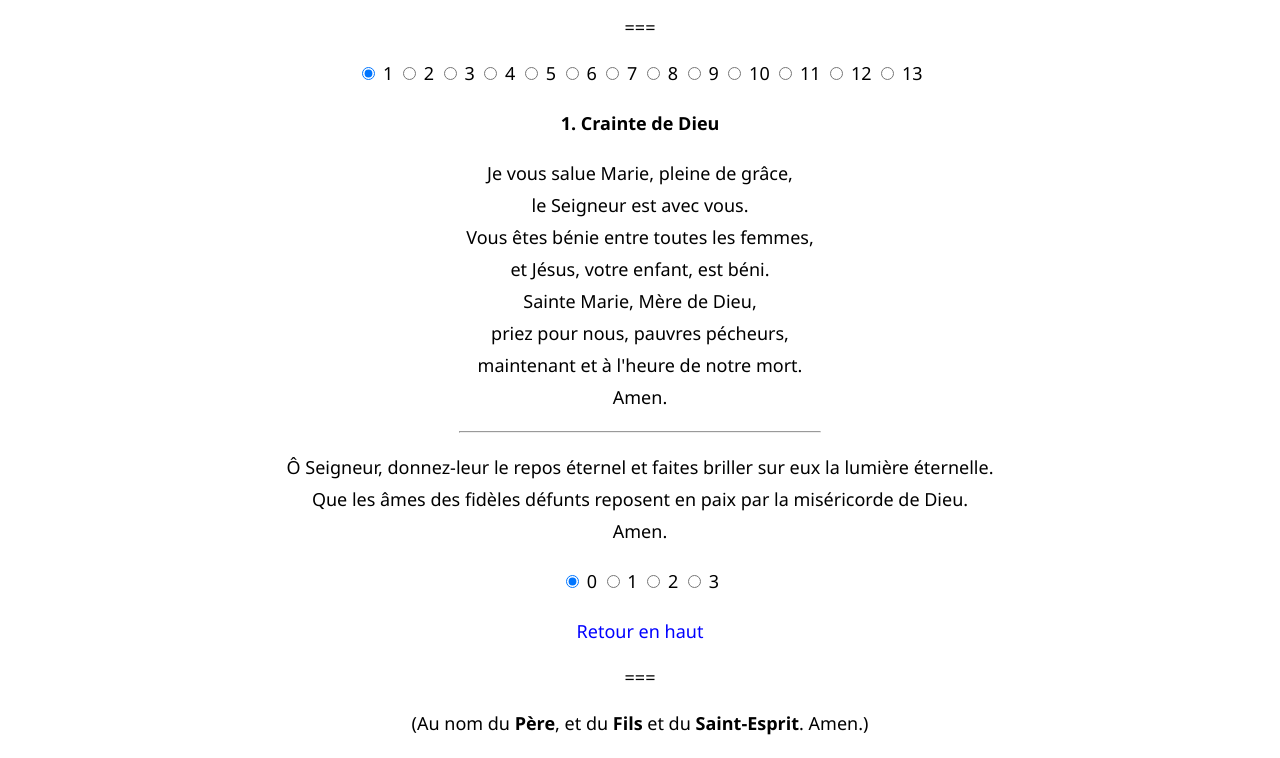
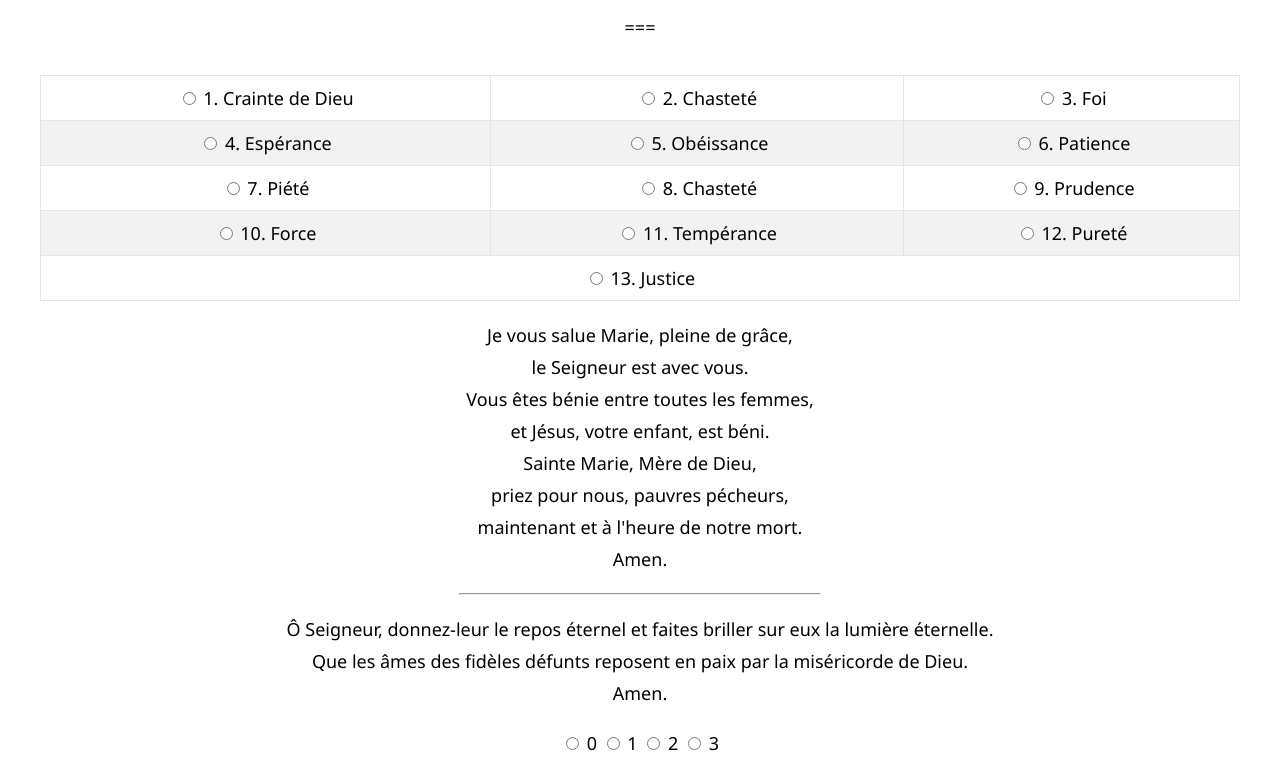
Before and after one commit to Lukam90/Lukam90.github.io, a website: page prieres/ch-ames.html in a window 1280 px wide. Shown: the part 2146-2904 px from the top of the page. Drawn offline with Linux system fonts and the light colour scheme.

Commit message:
MAJ R C-Ames > Tableau

```diff
--- a/prieres/ch-ames.html
+++ b/prieres/ch-ames.html
@@ -247,50 +247,82 @@ pour glorifier Dieu en vue du Salut de toutes les âmes.
 </div>
 
 
-<p>
+<!-- Macro -->
 
-    <input type="radio" name="rd_niveaux" id="nv1" onclick="majNiveau('1');" />
-    <label for="nv1">1</label>
 
-    <input type="radio" name="rd_niveaux" id="nv2" onclick="majNiveau('2');" />
-    <label for="nv2">2</label>
 
-    <input type="radio" name="rd_niveaux" id="nv3" onclick="majNiveau('3');" />
-    <label for="nv3">3</label>
+<!-- Tableau -->
 
-    <input type="radio" name="rd_niveaux" id="nv4" onclick="majNiveau('4');" />
-    <label for="nv4">4</label>
+<p class="tab-responsive">
+    <table>
+        <tr>
+            <td>
+<input type="radio" name="rd_niveaux" id="nv1" onclick="resetButtons();" />
+<label for="nv1">1. Crainte de Dieu</label>
+</td>
+            <td>
+<input type="radio" name="rd_niveaux" id="nv2" onclick="resetButtons();" />
+<label for="nv2">2. Chasteté</label>
+</td>
+            <td>
+<input type="radio" name="rd_niveaux" id="nv3" onclick="resetButtons();" />
+<label for="nv3">3. Foi</label>
+</td>
+        </tr>
 
-    <input type="radio" name="rd_niveaux" id="nv5" onclick="majNiveau('5');" />
-    <label for="nv5">5</label>
+        <tr>
+            <td>
+<input type="radio" name="rd_niveaux" id="nv4" onclick="resetButtons();" />
+<label for="nv4">4. Espérance</label>
+</td>
+            <td>
+<input type="radio" name="rd_niveaux" id="nv5" onclick="resetButtons();" />
+<label for="nv5">5. Obéissance</label>
+</td>
+            <td>
+<input type="radio" name="rd_niveaux" id="nv6" onclick="resetButtons();" />
+<label for="nv6">6. Patience</label>
+</td>
+        </tr>
 
-    <input type="radio" name="rd_niveaux" id="nv6" onclick="majNiveau('6');" />
-    <label for="nv6">6</label>
+        <tr>
+            <td>
+<input type="radio" name="rd_niveaux" id="nv7" onclick="resetButtons();" />
+<label for="nv7">7. Piété</label>
+</td>
+            <td>
+<input type="radio" name="rd_niveaux" id="nv8" onclick="resetButtons();" />
+<label for="nv8">8. Chasteté</label>
+</td>
+            <td>
+<input type="radio" name="rd_niveaux" id="nv9" onclick="resetButtons();" />
+<label for="nv9">9. Prudence</label>
+</td>
+        </tr>
 
-    <input type="radio" name="rd_niveaux" id="nv7" onclick="majNiveau('7');" />
-    <label for="nv7">7</label>
+        <tr>
+            <td>
+<input type="radio" name="rd_niveaux" id="nv10" onclick="resetButtons();" />
+<label for="nv10">10. Force</label>
+</td>
+            <td>
+<input type="radio" name="rd_niveaux" id="nv11" onclick="resetButtons();" />
+<label for="nv11">11. Tempérance</label>
+</td>
+            <td>
+<input type="radio" name="rd_niveaux" id="nv12" onclick="resetButtons();" />
+<label for="nv12">12. Pureté</label>
+</td>
+        </tr>
 
-    <input type="radio" name="rd_niveaux" id="nv8" onclick="majNiveau('8');" />
-    <label for="nv8">8</label>
-
-    <input type="radio" name="rd_niveaux" id="nv9" onclick="majNiveau('9');" />
-    <label for="nv9">9</label>
-
-    <input type="radio" name="rd_niveaux" id="nv10" onclick="majNiveau('10');" />
-    <label for="nv10">10</label>
-
-    <input type="radio" name="rd_niveaux" id="nv11" onclick="majNiveau('11');" />
-    <label for="nv11">11</label>
-
-    <input type="radio" name="rd_niveaux" id="nv12" onclick="majNiveau('12');" />
-    <label for="nv12">12</label>
-
-    <input type="radio" name="rd_niveaux" id="nv13" onclick="majNiveau('13');" />
-    <label for="nv13">13</label>
-
+        <tr>
+            <td colspan="3">
+<input type="radio" name="rd_niveaux" id="nv13" onclick="resetButtons();" />
+<label for="nv13">13. Justice</label>
+</td>
+        </tr>
+    </table>
 </p>
-
-<p id="niveau" class="gras">1. Crainte de Dieu</p>
 
 <p class="fr">
 Je vous salue Marie, pleine de grâce,<br>
--- a/public/css/prieres.css
+++ b/public/css/prieres.css
@@ -109,6 +109,10 @@ table tr:nth-child(even) {
     padding-top: 20px;
 }
 
+.tab-responsive {
+    overflow-x: auto;
+}
+
 .texte-gauche {
     text-align: left;
 }
--- a/public/js/chapelets/ch-ames.js
+++ b/public/js/chapelets/ch-ames.js
@@ -1,43 +1,11 @@
 /* Eléments */
 
-const rdNiveaux = $name("rd_niveaux");
-
-const btnPremier = rdNiveaux[0];
+const btnPremier = $("#nv1");
 
 const basePremier = $("#base_trio_1");
 const nvPremier = $("#nv_trio_1");
 
-const pNiveau = $("#niveau");
-
-/* Variables */
-
-const niveaux = [
-    "1. Crainte de Dieu", "2. Chasteté", "3. Foi",
-    "4. Espérance", "5. Obéissance", "6. Patience",
-    "7. Piété", "8. Chasteté", "9. Prudence",
-    "10. Force", "11. Tempérance", "12. Pureté",
-    "13. Justice"
-];
-
-let index = 0;
-let niveau = "";
-
 /* Fonctions */
-
-resetAll();
-
-// MAJ du niveau
-
-function majNiveau(number)
-{
-    index = parseInt(number) - 1;
-
-    niveau = niveaux[index];
-
-    pNiveau.textContent = niveau;
-
-    resetButtons();
-}
 
 // Réinitialisation des boutons radio
 
@@ -53,14 +21,15 @@ function resetAll()
 {
     goTo("#");
 
-    majNiveau(1);
+    resetButtons();
 
-    checkButton(btnPremier);
+    checkFirst();
 }
 
 /* Raccourcis */
 
 document.addEventListener("keydown", e => {
+    // Réinitialisation
     if (e.key == "0")   resetAll();
 
     // Ancres
@@ -69,5 +38,5 @@ document.addEventListener("keydown", e => {
     if (e.key == "g")   checkButton(basePremier);
     if (e.key == "a")   goTo("#ave");
     if (e.key == "m")   goTo("#medaille");
-    if (e.key == "m")   goTo("#rondes");
+    if (e.key == "r")   goTo("#rondes");
 });
```
Also changed, not shown: 2 other files.
